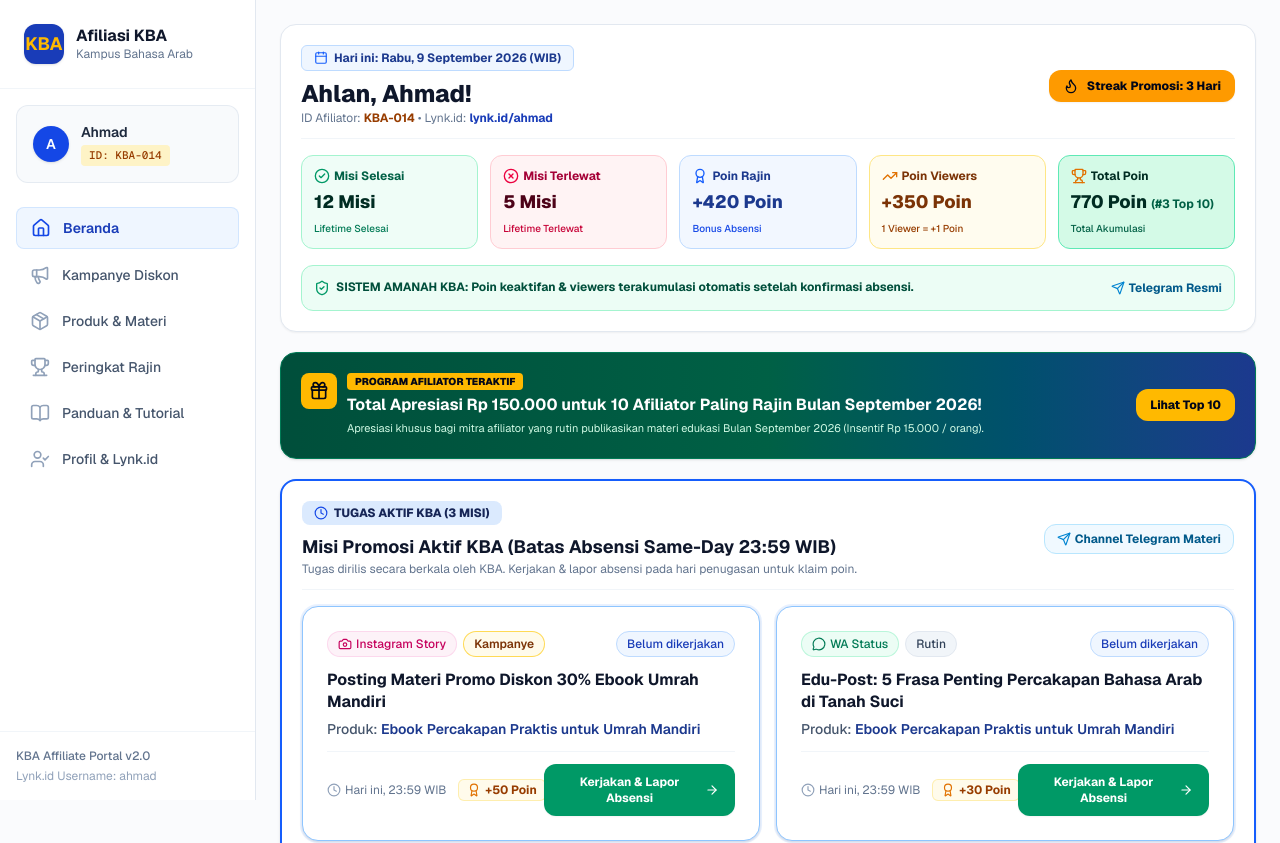
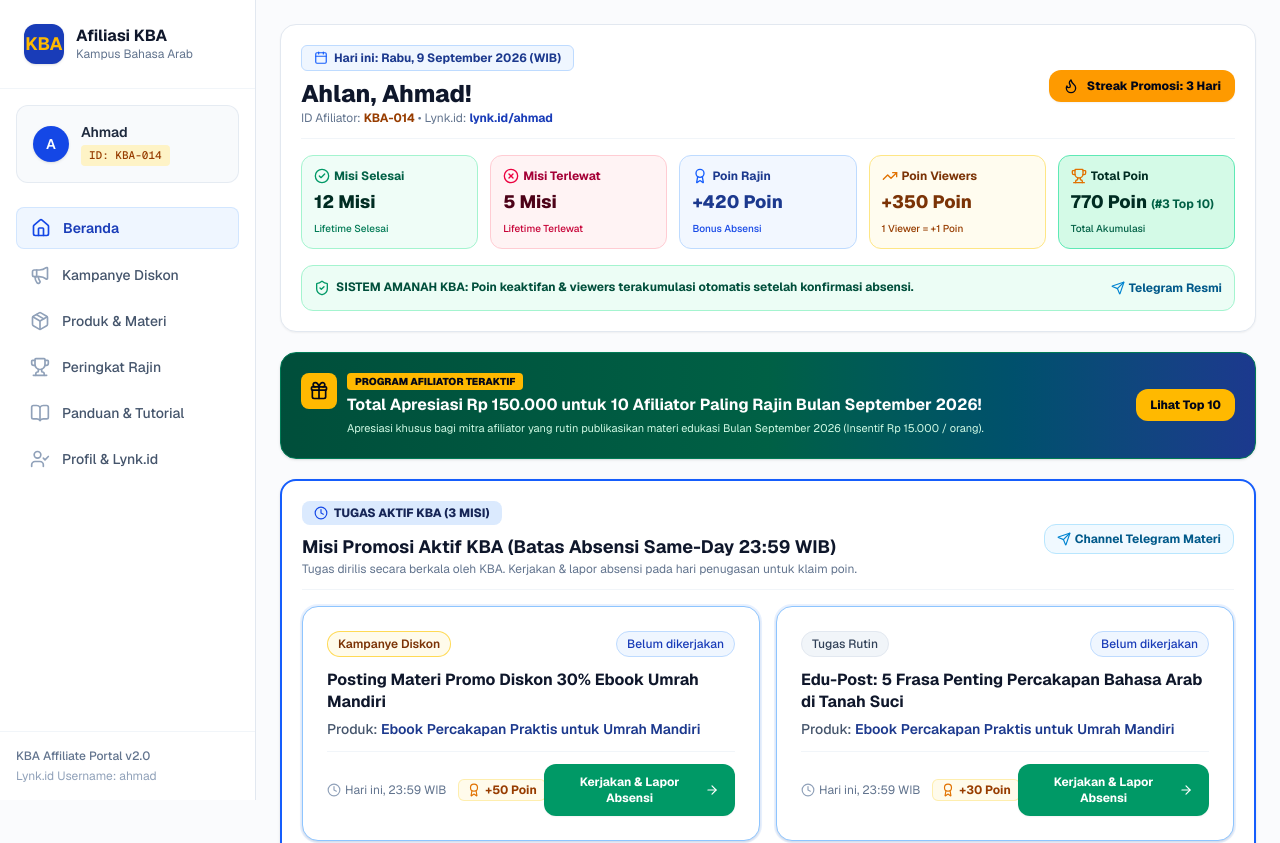
Before and after one commit to mozakki99/kba-affiliate, a Next.js app: page / in a window 1280 px wide. Shown: the top 843 px of the page. Built offline with nearby package versions, Linux system fonts and the light colour scheme.

Commit message:
fix(tugas): remove unnecessary pre-assigned channel badges from task cards

```diff
--- a/package.json
+++ b/package.json
@@ -22,6 +22,7 @@
     "eslint": "^9",
     "eslint-config-next": "16.3.4",
     "tailwindcss": "^4",
-    "typescript": "^5"
+    "typescript": "^5",
+    "wrangler": "^4.130.0"
   }
 }
--- a/src/components/tugas/TaskCard.tsx
+++ b/src/components/tugas/TaskCard.tsx
@@ -2,7 +2,7 @@
 
 import React from 'react';
 import { Task } from '@/types';
-import { Clock, Award, Camera, MessageCircle, Users, ArrowRight, CheckCircle2, XCircle, Check, Send, Lock } from 'lucide-react';
+import { Clock, Award, ArrowRight, CheckCircle2, XCircle, Check, Lock } from 'lucide-react';
 
 interface TaskCardProps {
   task: Task;
@@ -14,32 +14,6 @@
   const isDone = task.status === 'Selesai';
   const isMissed = task.status === 'Terlewat';
   const isLocked = task.status === 'Terkunci';
-
-  const getChannelBadge = (channel: Task['channel']) => {
-    switch (channel) {
-      case 'Instagram Story':
-        return (
-          <span className="inline-flex items-center gap-1 bg-pink-50 text-pink-700 border border-pink-200/70 text-xs px-2.5 py-1 rounded-full font-medium">
-            <Camera className="w-3.5 h-3.5" />
-            Instagram Story
-          </span>
-        );
-      case 'WhatsApp Status':
-        return (
-          <span className="inline-flex items-center gap-1 bg-emerald-50 text-emerald-700 border border-emerald-200/70 text-xs px-2.5 py-1 rounded-full font-medium">
-            <MessageCircle className="w-3.5 h-3.5" />
-            WA Status
-          </span>
-        );
-      case 'Grup WhatsApp':
-        return (
-          <span className="inline-flex items-center gap-1 bg-teal-50 text-teal-700 border border-teal-200/70 text-xs px-2.5 py-1 rounded-full font-medium">
-            <Users className="w-3.5 h-3.5" />
-            Grup WA
-          </span>
-        );
-    }
-  };
 
   const getStatusBadge = (status: Task['status']) => {
     switch (status) {
@@ -92,8 +66,6 @@
       <div>
         {/* Top Badges */}
         <div className="flex flex-wrap items-center justify-between gap-2 mb-3">
-          <div className="flex flex-wrap items-center gap-1.5">
-            {getChannelBadge(task.channel)}
           <span
             className={`text-xs px-2.5 py-1 rounded-full font-medium border ${
               task.type === 'Kampanye'
@@ -101,9 +73,8 @@
                 : 'bg-slate-100 text-slate-700 border-slate-200'
             }`}
           >
-              {task.type === 'Kampanye' ? 'Kampanye' : 'Rutin'}
+            {task.type === 'Kampanye' ? 'Kampanye Diskon' : 'Tugas Rutin'}
           </span>
-          </div>
           {getStatusBadge(task.status)}
         </div>
 
```
Also changed, not shown: 1 other file (tests, documents, lock files or other folders). Lines whose indentation alone changed are shown as unchanged.
